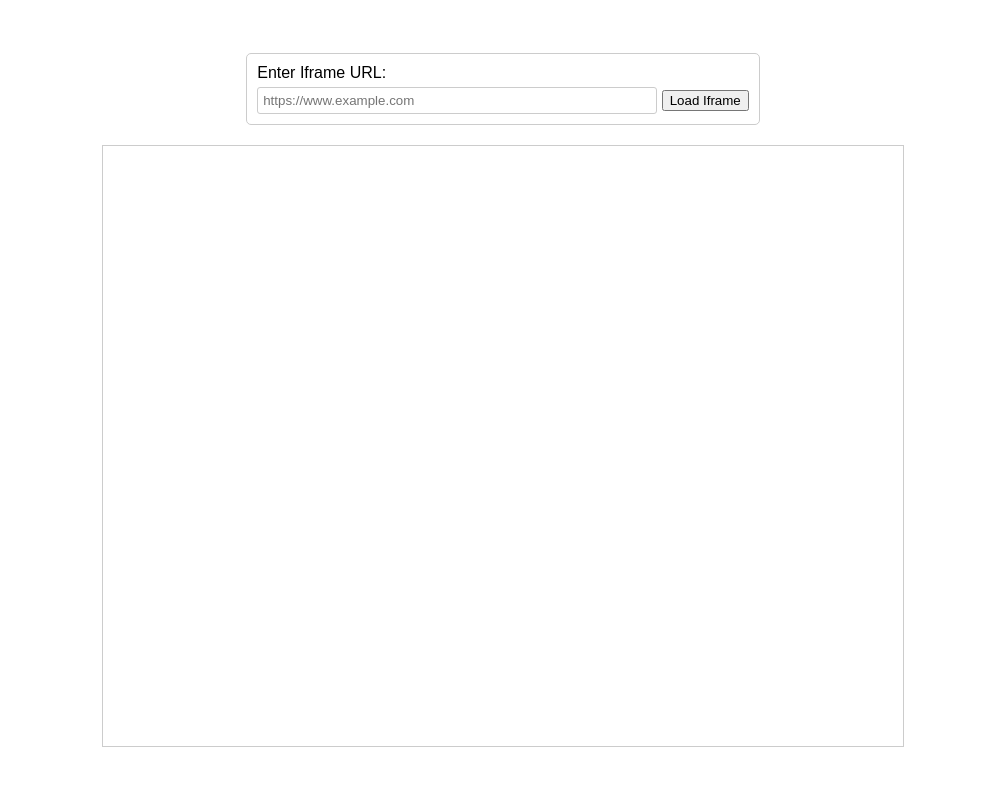
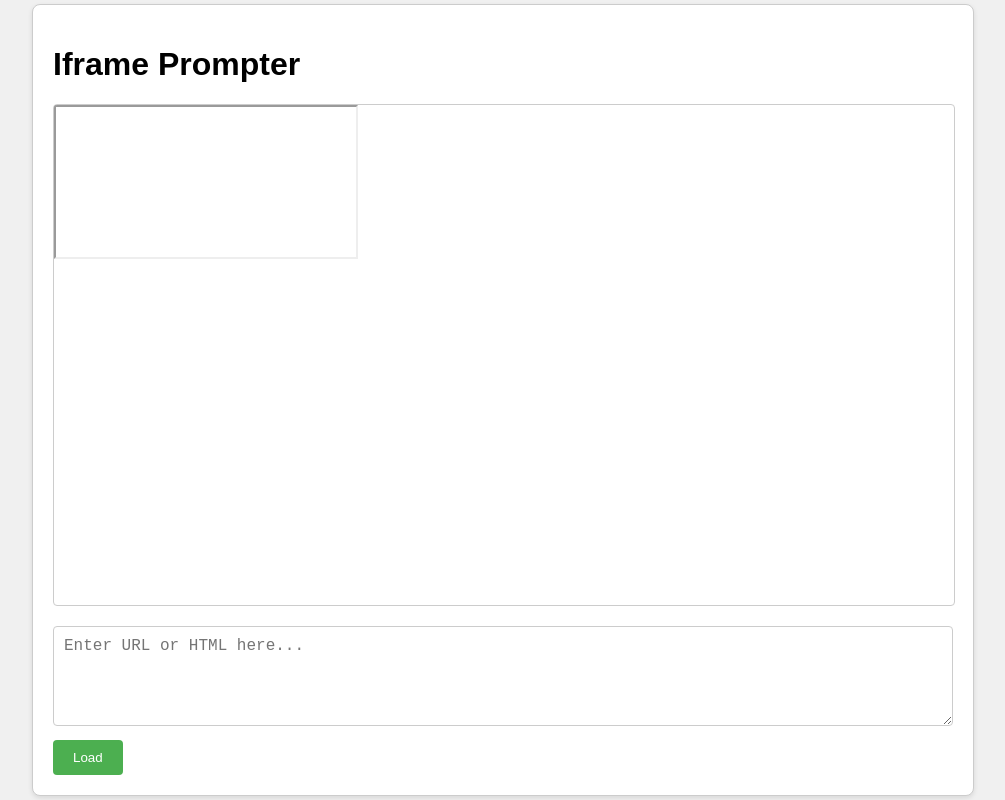
Before and after one commit to DGZFE/Homework-Helper, a plain HTML site: page index.html in a window 1280 px wide. Shown: the whole page, without its empty margins (137-1142 px from the left). Drawn offline with Linux system fonts and the light colour scheme.

Commit message:
Update index.html

```diff
--- a/index.html
+++ b/index.html
@@ -1,7 +1,9 @@
 <!DOCTYPE html>
-<html>
+<html lang="en">
 <head>
-<title>Iframe Example</title>
+    <meta charset="UTF-8">
+    <meta name="viewport" content="width=device-width, initial-scale=1.0">
+    <title>Iframe Prompter</title>
     <style>
         body {
             font-family: sans-serif;
@@ -11,94 +13,99 @@ body {
             justify-content: center;
             min-height: 100vh;
             margin: 0;
+            background-color: #f0f0f0; /* Light gray background */
         }
 
-#url-prompt {
-  margin-bottom: 20px;
+        #container {
+            width: 80%;
+            max-width: 900px;
+            border: 1px solid #ccc;
+            box-shadow: 0 2px 5px rgba(0, 0, 0, 0.1); /* Subtle shadow */
+            background-color: white;
+            padding: 20px;
+            border-radius: 8px; /* Rounded corners */
+        }
+
+        #iframe-container {
+            width: 100%;
+            height: 500px; /* Adjust as needed */
+            border: none; /* Remove default iframe border */
+            overflow: hidden; /* Hide scrollbars if content overflows */
+            border: 1px solid #ccc; /* Add a border to the iframe */
+            border-radius: 4px;
+        }
+
+        #prompt-area {
+            margin-top: 20px;
+            width: 100%;
             padding: 10px;
             border: 1px solid #ccc;
-  border-radius: 5px;
+            border-radius: 4px;
+            box-sizing: border-box; /* Include padding in width calculation */
+            font-size: 16px; /* Make the text a bit larger */
+            resize: vertical; /* Allow vertical resizing */
+            min-height: 100px; /* Set a minimum height */
         }
 
-#url-prompt label {
-  display: block;
-  margin-bottom: 5px;
+        button {
+            margin-top: 10px;
+            padding: 10px 20px;
+            background-color: #4CAF50; /* Green button */
+            color: white;
+            border: none;
+            border-radius: 4px;
+            cursor: pointer;
+            transition: background-color 0.3s ease; /* Smooth transition for hover effect */
         }
 
-#url-prompt input[type="text"] {
-  width: 400px;
-  padding: 5px;
-  border: 1px solid #ccc;
-  border-radius: 3px;
-  box-sizing: border-box;
-}
-
-#myIframe {
-  border: 1px solid #ccc;
-  width: 800px;
-  height: 600px;
-}
-
-/* Hide the script inputs */
-#script-inputs {
-  display: none; /* Or visibility: hidden; */
+        button:hover {
+            background-color: #45a049; /* Darker green on hover */
         }
     </style>
 </head>
 <body>
 
-<div id="url-prompt">
-  <label for="iframe-url">Enter Iframe URL:</label>
-  <input type="text" id="iframe-url" name="iframe-url" placeholder="https://www.example.com">
-  <button onclick="loadIframe()">Load Iframe</button>
+<div id="container">
+    <h1>Iframe Prompter</h1>
+    <div id="iframe-container">
+        <iframe id="my-iframe" src=""  sandbox="allow-scripts allow-same-origin allow-forms"></iframe> </div>
+    <textarea id="prompt-area" placeholder="Enter URL or HTML here..."></textarea>
+    <button onclick="loadContent()">Load</button>
 </div>
 
-<div id="script-inputs">  <input type="text" id="script1" value="https://unpkg.com/x-frame-bypass">
-  <input type="text" id="script2" value="https://unpkg.com/@ungap/custom-elements-builtin">
-</div>
+<script type="module" src="https://unpkg.com/x-frame-bypass"></script>
+<script src="https://unpkg.com/@ungap/custom-elements-builtin"></script>
+
+<script>
+    function loadContent() {
+        const prompt = document.getElementById('prompt-area').value;
+        const iframe = document.getElementById('my-iframe');
+
+        if (isValidURL(prompt)) {
+            iframe.src = prompt;
+        } else if (isHTML(prompt)) {
+          iframe.srcdoc = prompt; // Set the HTML content directly for HTML
+        } else {
+            alert("Invalid input. Please enter a valid URL or HTML.");
+        }
+    }
+
+    function isValidURL(string) {
+      let url;
+      try {
+        url = new URL(string);
+      } catch (_) {
+        return false;
+      }
+      return url.protocol === "http:" || url.protocol === "https:";
+    }
+
+        function isHTML(string) {
+            // A very basic HTML check.  Improve as needed.
+            return /<(\w+).*?>|<.*?\/(\w+)>/.test(string);
+        }
 
 
-<iframe id="myIframe" src="about:blank"></iframe>
-
-<script>
-function loadIframe() {
-  const iframeUrl = document.getElementById('iframe-url').value;
-  const script1Url = document.getElementById('script1').value;
-  const script2Url = document.getElementById('script2').value;
-  const iframe = document.getElementById('myIframe');
-
-    if (!iframeUrl.startsWith("http://") && !iframeUrl.startsWith("https://")) {
-    alert("Please enter a URL starting with http:// or https://");
-    return; // Stop execution
-  }
-
-  const script1 = document.createElement('script');
-  script1.type = 'module';
-  script1.src = script1Url;
-
-  const script2 = document.createElement('script');
-  script2.src = script2Url;
-
-  const iframeDoc = iframe.contentDocument || iframe.contentWindow.document;
-  iframeDoc.head.appendChild(script1);
-  iframeDoc.head.appendChild(script2);
-
-  Promise.all([
-    customElements.whenDefined('x-frame-bypass'),
-    new Promise(resolve => {
-      if (typeof customElements.define === 'function') {
-        resolve();
-      } else {
-        setTimeout(resolve, 100);
-      }
-    })
-  ]).then(() => {
-    iframe.src = iframeUrl; // Set the URL from the prompt
-    console.log("Iframe scripts loaded. Attempting to set URL:", iframeUrl);
-  }).catch(error => {
-    console.error("Error loading scripts or setting iframe src:", error);
-  });
-}
 </script>
 
 </body>
```
Lines whose indentation alone changed are shown as unchanged.
